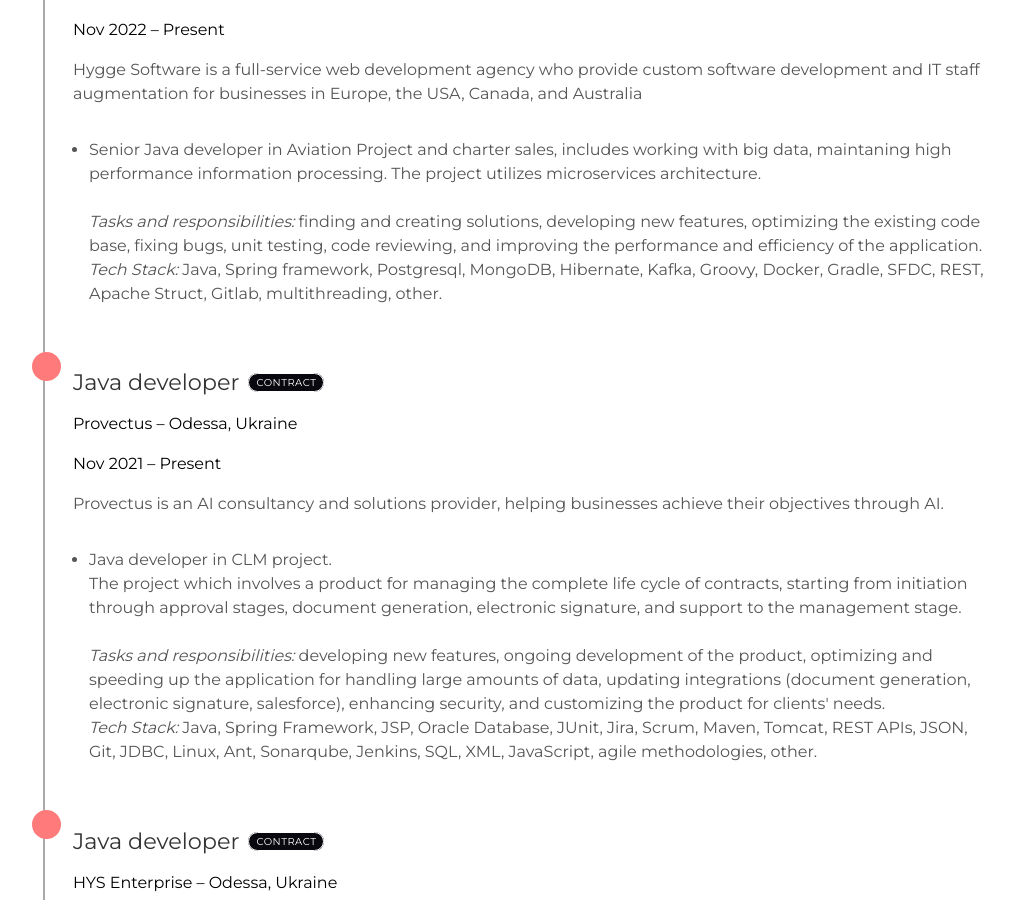
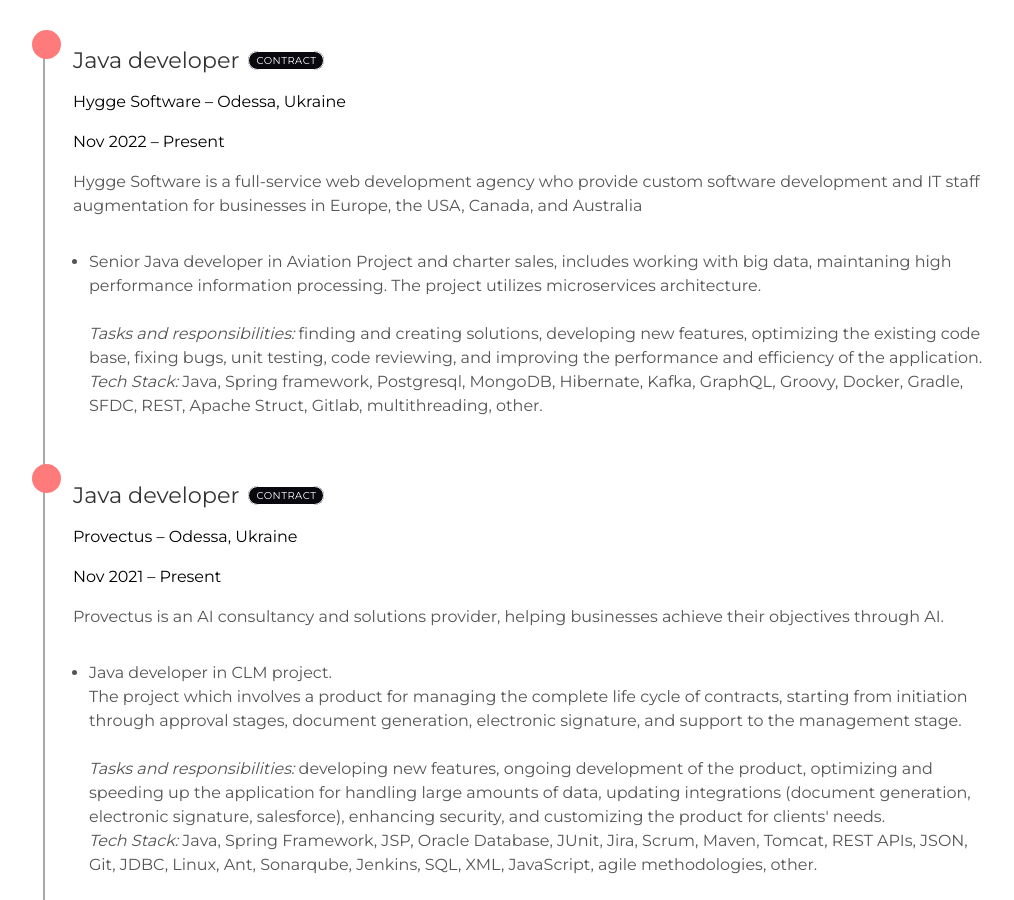
Before and after one commit to mrsaraira/mrsaraira.github.io, a Jekyll site: the page built from index.html, in a window 1280 px wide and 900 px high, scrolled down 3016 px. Shown: the whole window, without its empty margins (127-1141 px from the left). Built offline with Jekyll 4.4.1, drawn with Linux system fonts in a browser that asks for light colours.

Commit message:
Update about.html

```diff
--- a/_includes/about.html
+++ b/_includes/about.html
@@ -45,6 +45,7 @@
         <i class="devicon-amazonwebservices-plain-wordmark" title="Amazon web service"></i>
         <i class="devicon-apache-line-wordmark" title="Apache"></i>
         <i class="devicon-apachekafka-original-wordmark colored" title="Apache Kafka"></i>
+        <i class="devicon-graphql-plain" title="GraphQL"></i>
         <img src="https://img.icons8.com/ios/100/000000/mendix.png" title="Mendix" width="70" height="70"/>
         <i class="devicon-tomcat-line-wordmark" title="Tomcat"></i>
         <i class="devicon-atom-original" title="Atom"></i>
@@ -81,7 +82,7 @@
                             <i>Tasks and responsibilities:</i> finding and creating solutions, developing new features, optimizing the existing code base, fixing bugs, unit testing,
                             code reviewing, and improving the performance and efficiency of the application.
                             <br>
-                            <i>Tech Stack:</i> Java, Spring framework, Postgresql, MongoDB, Hibernate, Kafka, Groovy, Docker, Gradle, SFDC, REST, Apache Struct, Gitlab, multithreading, other.
+                            <i>Tech Stack:</i> Java, Spring framework, Postgresql, MongoDB, Hibernate, Kafka, GraphQL, Groovy, Docker, Gradle, SFDC, REST, Apache Struct, Gitlab, multithreading, other.
                         </li>
                     </ul>
                 </div>
```
